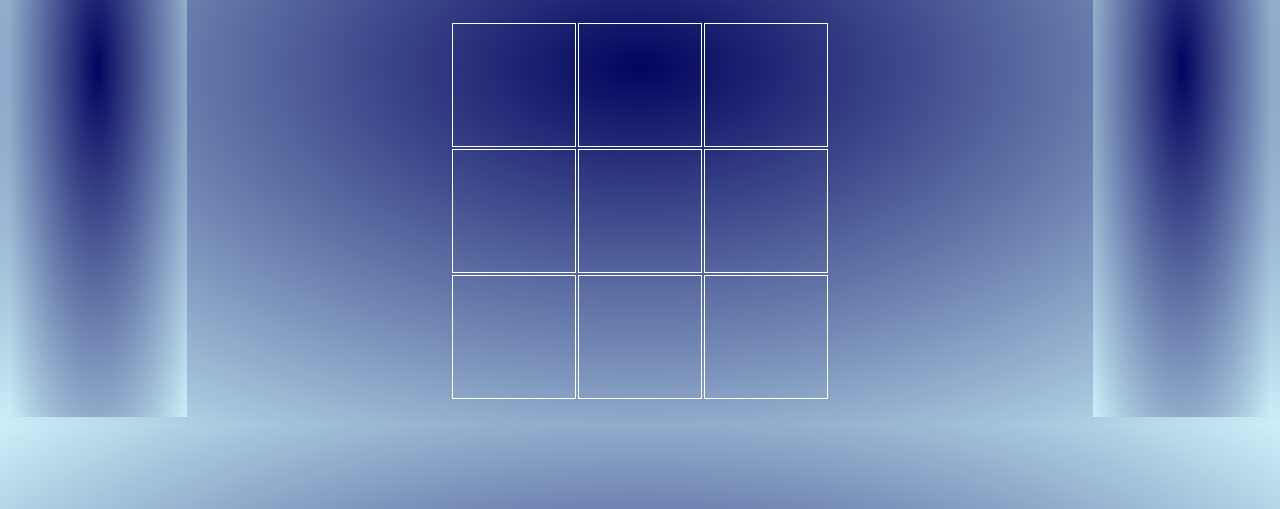
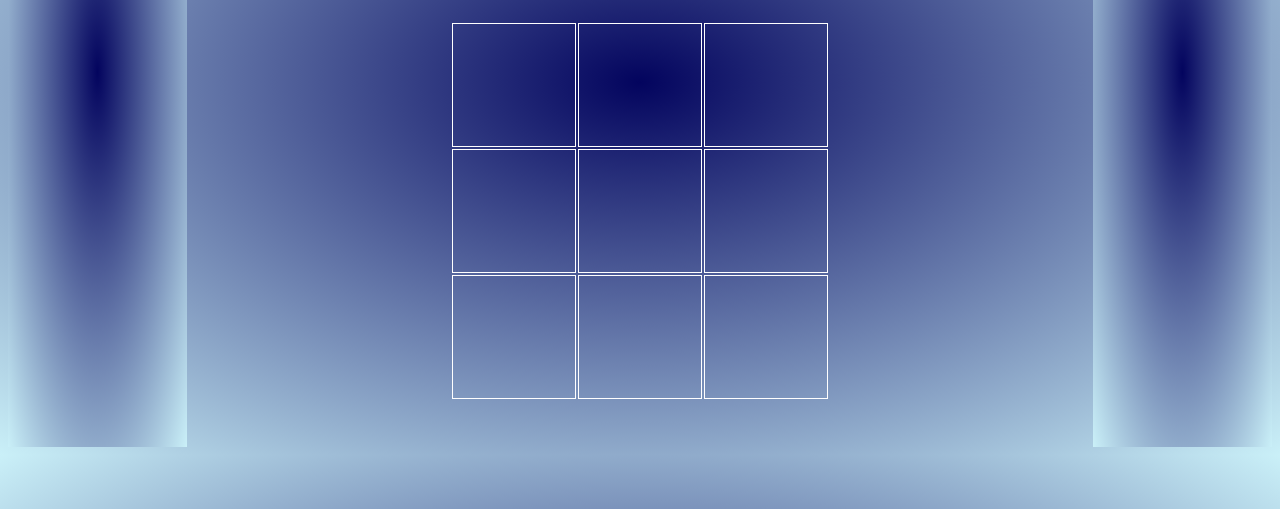
Before and after one commit to ben-rosner-williamsburg/tic-tac-toe, a plain HTML site: page index.html in a window 1280 px wide. Shown: the part 291-800 px from the top of the page. Drawn offline with Linux system fonts and the light colour scheme.

Commit message:
Adjust heightand margin values for wins containers

```diff
--- a/styles.css
+++ b/styles.css
@@ -33,13 +33,14 @@ td {
 .wins-container {
   background-image: radial-gradient(#03045e, #caf0f8);
   width: 250px;
-  height: 700px;
+  height: 750px;
   display: flex;
   flex-direction: column;
   text-align: center;
   letter-spacing: 1.2px;
   font-weight: bold;
   font-size: 28px;
+  margin-top: -20px;
 }
 
 .wins-container > .emoji {
```
